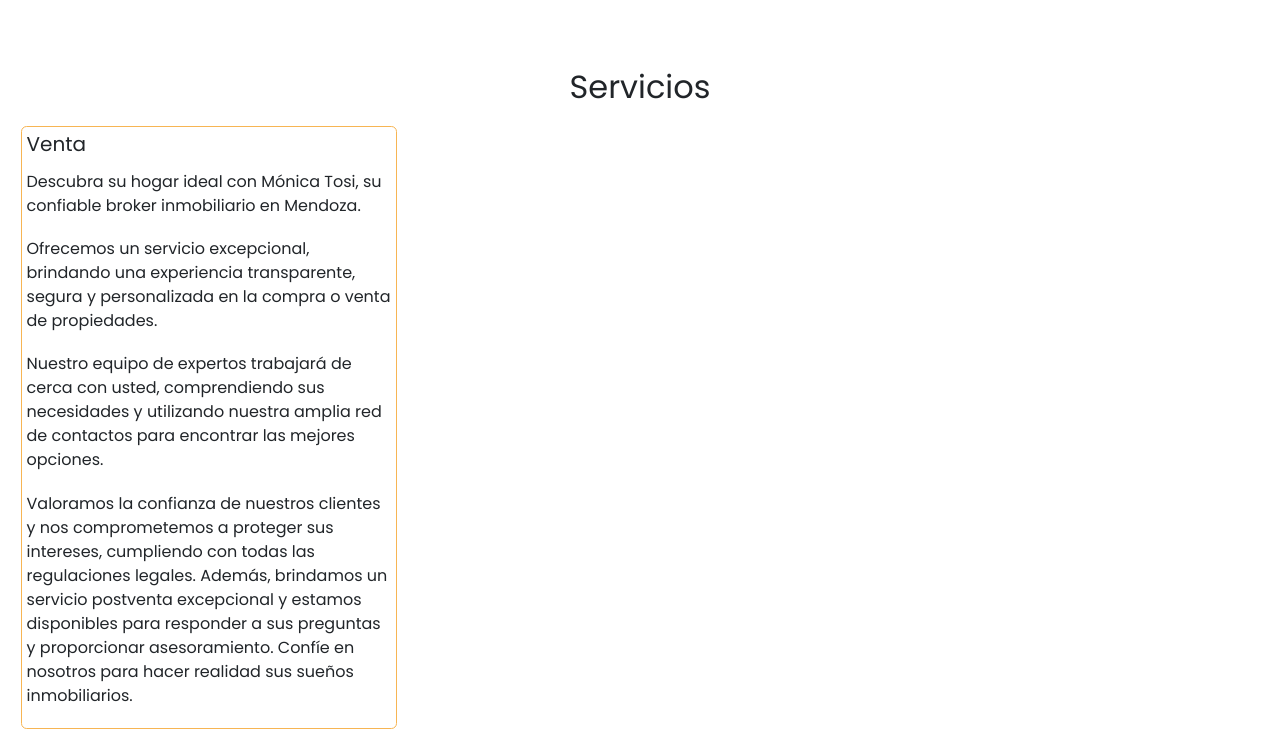
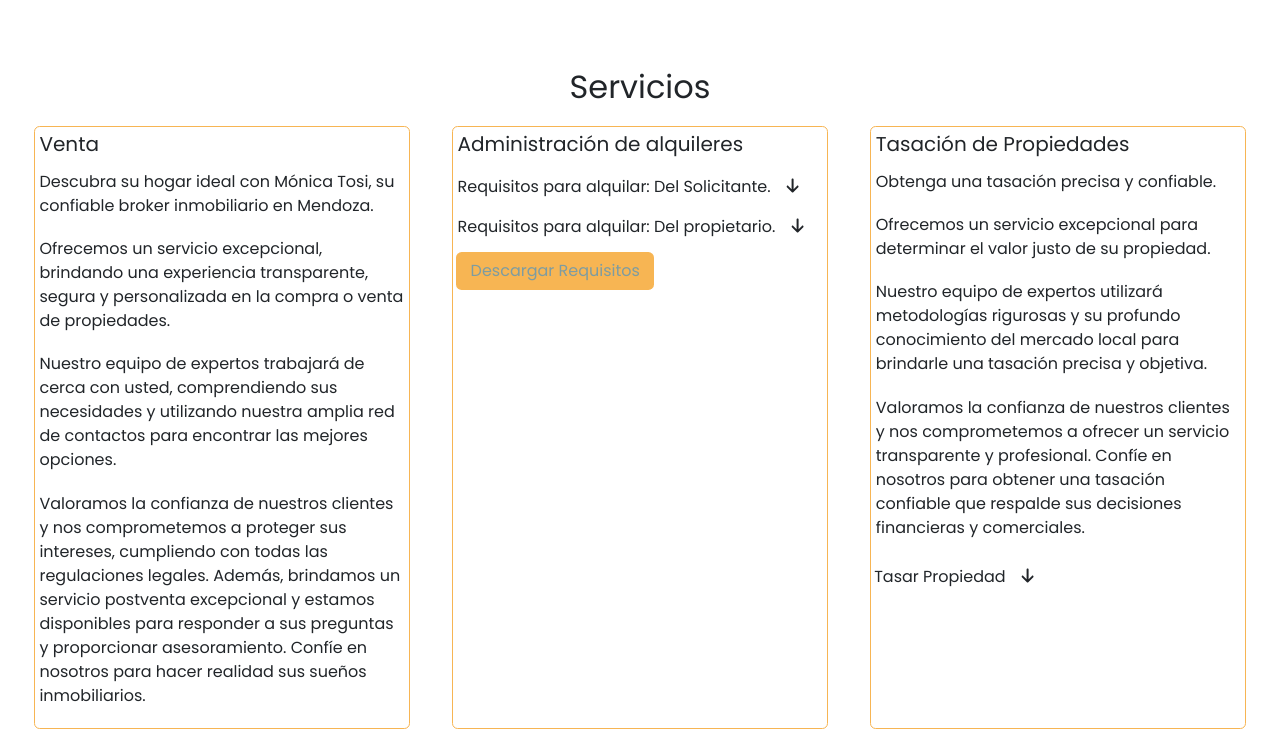
Before and after one commit to hernadar/brokertosi, a React app: page /#/services in a window 1280 px wide. Shown: the part 865-1599 px from the top of the page. Built offline with nearby package versions, Linux system fonts and the light colour scheme; no server answers.

Commit message:
Primer revisión completa

```diff
--- a/src/assets/css/main.css
+++ b/src/assets/css/main.css
@@ -135,14 +135,16 @@ li {
    border-radius:.35rem
 
 }
-
+.servicio{
+    display:flex;
+    justify-content: space-around;
+    flex-wrap: wrap;
+}
 .contenedorServicio{
 
     margin: 0.5rem;
-    position:relative;
-    /* display:flex;
-    justify-content: start;
-    flex-direction:column; */
+
+
     min-width:0;
     max-width: 30%;
     background-color:#fff;
--- a/src/components/Services.js
+++ b/src/components/Services.js
@@ -24,7 +24,7 @@ function Services() {
 
             <SliderMain />
             <h2>Servicios</h2>
-            <div className='services'>
+            <div className='servicio'>
                 <div className='contenedorServicio'>
                     <div className='title'>
                         <h5>Venta</h5>
```
Also changed, not shown: src/assets/images/app/LogoBrokerTosi.png.
